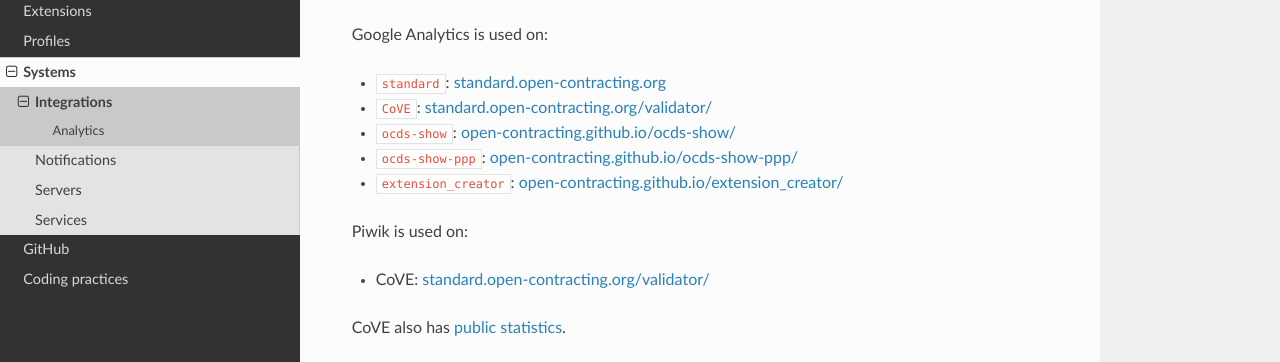
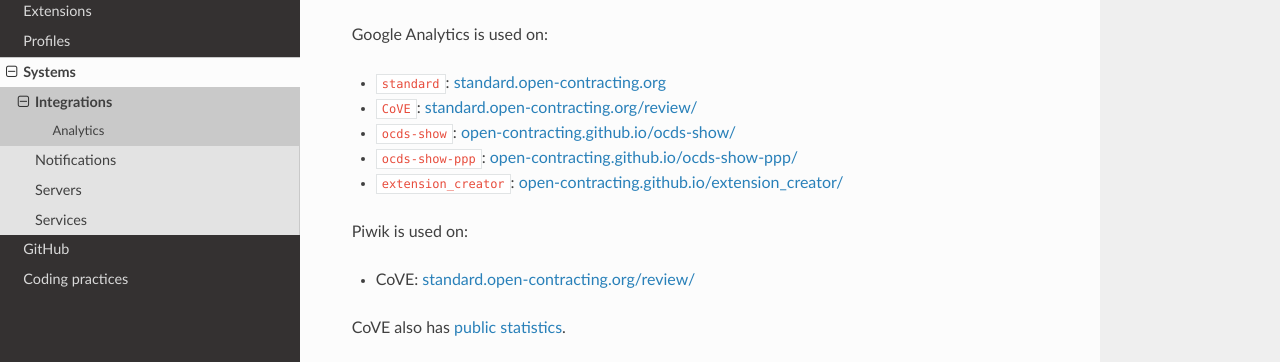
Before and after one commit to open-contracting/standard-development-handbook, a Sphinx documentation site: the page built from docs/systems/integrations.md, in a window 1280 px wide. Shown: the part 193-555 px from the top of the page. Built offline with Sphinx 7.4.7 and the Read the Docs theme 2.0.0, drawn with Linux system fonts in a browser that asks for light colours; pages that are not in the unit, such as notebooks, are missing from menus.

Commit message:
Update links to Data Review Tool

```diff
--- a/docs/systems/integrations.md
+++ b/docs/systems/integrations.md
@@ -5,13 +5,13 @@
 Google Analytics is used on:
 
 * `standard`: [standard.open-contracting.org](http://standard.open-contracting.org/)
-* `CoVE`: [standard.open-contracting.org/validator/](http://standard.open-contracting.org/validator/)
+* `CoVE`: [standard.open-contracting.org/review/](http://standard.open-contracting.org/review/)
 * `ocds-show`: [open-contracting.github.io/ocds-show/](https://open-contracting.github.io/ocds-show/)
 * `ocds-show-ppp`: [open-contracting.github.io/ocds-show-ppp/](https://open-contracting.github.io/ocds-show-ppp/)
 * `extension_creator`: [open-contracting.github.io/extension_creator/](https://open-contracting.github.io/extension_creator/)
 
 Piwik is used on:
 
-* CoVE: [standard.open-contracting.org/validator/](http://standard.open-contracting.org/validator/)
+* CoVE: [standard.open-contracting.org/review/](http://standard.open-contracting.org/review/)
 
-CoVE also has [public statistics](http://standard.open-contracting.org/validator/stats/).
+CoVE also has [public statistics](http://standard.open-contracting.org/review/stats/).
```
Also changed, not shown: docs/profiles/technical/deployment.md (+1 -1 lines), docs/standard/technical/deployment.md (+1 -1 lines), docs/systems/servers.md (+3 -3 lines).
